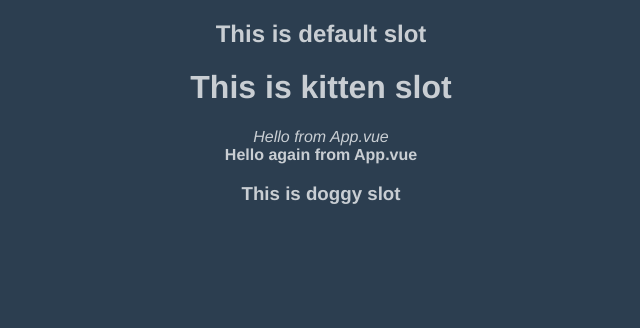
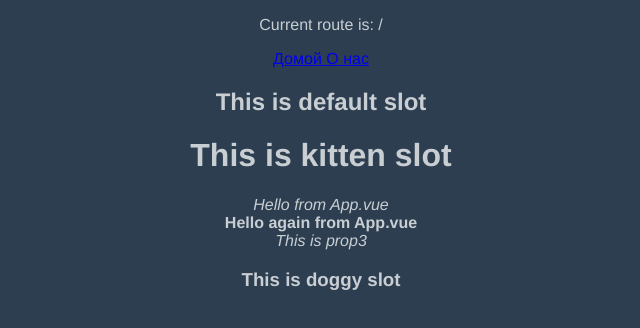
Before and after one commit to AndrewMZ6/test1app, a Vue app: page / in a window 1280 px wide. Shown: the top 328 px of the page, without its empty margins (319-959 px from the left). Built offline with nearby package versions, Linux system fonts and the light colour scheme.

Commit message:
basic routing

```diff
--- a/src/App.vue
+++ b/src/App.vue
@@ -1,7 +1,8 @@
 <template>
+  <NavigationBar />
   <RouterView />
 </template>
 
 <script setup>
-
+import NavigationBar from '@/components/NavingationBar.vue'
 </script>
--- /dev/null
+++ b/src/components/NavingationBar.vue
@@ -0,0 +1,5 @@
+<template>
+    <p>Current route is: {{ $route.fullPath }}</p>
+    <RouterLink to="/"> Домой </RouterLink>
+    <RouterLink to="/about"> О нас</RouterLink>
+</template>
--- a/src/views/HomeView.vue
+++ b/src/views/HomeView.vue
@@ -6,7 +6,7 @@
 
 <template>
   <div class="home">
-    <MyComponent prop1="Hello from App.vue" prop2="Hello again from App.vue">
+    <MyComponent prop1="Hello from App.vue" prop2="Hello again from App.vue" prop3="<i>This is prop3</i>">
       <template #kitten>
         <h1>This is kitten slot</h1>
       </template>
```
